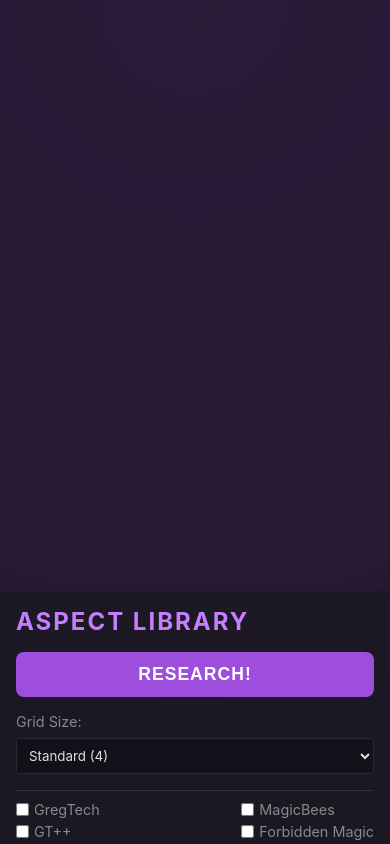
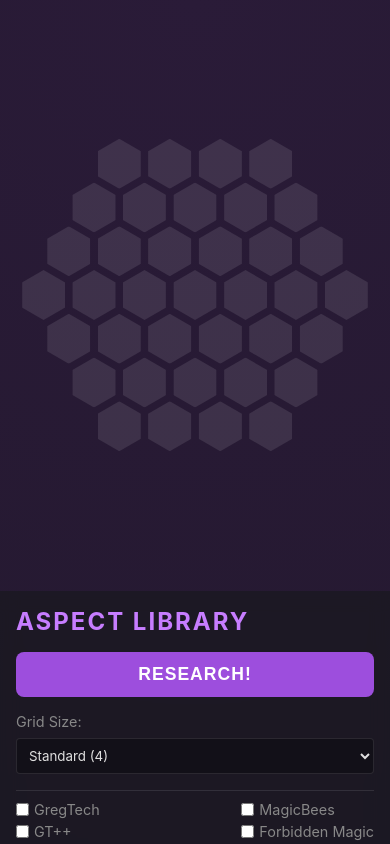
Before and after one commit to exaltedo2/ThaumcraftResearcher, a website built with Vite: page index.html in a window 390 px wide. Shown: the top 844 px of the page. Built offline with nearby package versions, Linux system fonts and the light colour scheme.

Commit message:
Auto-scale the hex grid to fit small viewports
The grid was laid out at a fixed 40px hex size regardless of screen
size. A Standard(4) grid needs ~700px of width, so on a phone most of
the board rendered off-screen with no way to reach it -- there was
effectively nowhere to tap/drop an aspect. setupWindowResize() was
also a no-op stub despite claiming to handle this.

Compute the hex cluster's natural bounding box in render() and apply
a CSS transform: scale() (capped at 1, so desktop is unaffected) to
fit it inside the grid container, recalculating on resize/orientation
change. Also fixes .main-content using min-height instead of height
under the mobile media query, which left #grid-container's height:100%
resolving to 0 and made the scale calc bail out entirely.

Verified end-to-end on an emulated iPhone viewport: all hexes now
fall within the visible container, and the full tap-to-select ->
tap-to-place flow places an aspect on the tapped hex correctly.

```diff
--- a/src/styles/main.css
+++ b/src/styles/main.css
@@ -366,10 +366,14 @@ option {
     width: 100%;
   }
 
-  /* Grid first so it's the first thing visible on load, sidebars below it */
+  /* Grid first so it's the first thing visible on load, sidebars below it.
+     Use a definite `height` (not just min-height) so the grid-container's
+     height:100% (and therefore the hex board's auto-scale calc) has
+     something real to resolve against instead of collapsing to 0. */
   .main-content {
     order: 1;
-    min-height: 70vh;
+    height: 70vh;
+    flex-shrink: 0;
   }
 
   .left-sidebar {
--- a/src/ui/gridRenderer.js
+++ b/src/ui/gridRenderer.js
@@ -23,6 +23,8 @@ export class GridRenderer {
         const width = Math.sqrt(3) * this.hexSize;
         const height = 2 * this.hexSize;
 
+        let minX = Infinity, maxX = -Infinity, minY = Infinity, maxY = -Infinity;
+
         hexes.forEach(hexData => {
             const hexEl = document.createElement('div');
             hexEl.className = `hex state-${hexData.state}`;
@@ -32,6 +34,11 @@ export class GridRenderer {
             // Axial to pixel coords (Pointy top)
             const x = width * (hexData.q + hexData.r / 2) * this.spacing;
             const y = height * (3/4 * hexData.r) * this.spacing;
+
+            minX = Math.min(minX, x - width / 2);
+            maxX = Math.max(maxX, x + width / 2);
+            minY = Math.min(minY, y - height / 2);
+            maxY = Math.max(maxY, y + height / 2);
 
             hexEl.style.width = `${width}px`;
             hexEl.style.height = `${height}px`;
@@ -58,6 +65,27 @@ export class GridRenderer {
         });
 
         this.container.appendChild(board);
+
+        // Natural (unscaled) footprint of the whole hex cluster, used to
+        // shrink the board to fit small viewports instead of overflowing them.
+        this.boardExtent = { width: maxX - minX, height: maxY - minY };
+        this.applyScale();
+    }
+
+    applyScale() {
+        if (!this.board || !this.boardExtent || this.boardExtent.width <= 0) return;
+
+        const containerRect = this.container.getBoundingClientRect();
+        if (containerRect.width === 0 || containerRect.height === 0) return;
+
+        const padding = 0.9; // leave a little breathing room
+        const scale = Math.min(
+            1,
+            (containerRect.width * padding) / this.boardExtent.width,
+            (containerRect.height * padding) / this.boardExtent.height
+        );
+
+        this.board.style.transform = `scale(${scale})`;
     }
 
     setLabelContent(label, aspectId) {
@@ -226,6 +254,11 @@ export class GridRenderer {
     }
 
     setupWindowResize() {
-        // Zoom/pan logic could go here, for now it's responsive enough via CSS flex
+        let resizeTimer;
+        window.addEventListener('resize', () => {
+            clearTimeout(resizeTimer);
+            resizeTimer = setTimeout(() => this.applyScale(), 100);
+        });
+        window.addEventListener('orientationchange', () => this.applyScale());
     }
 }
```
